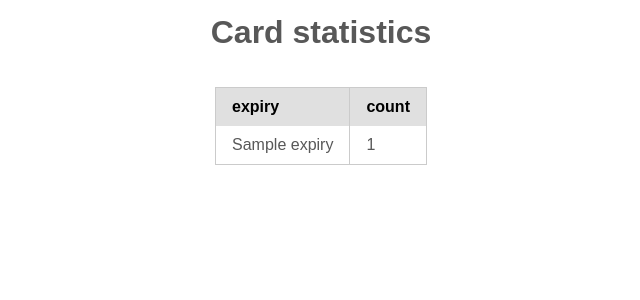
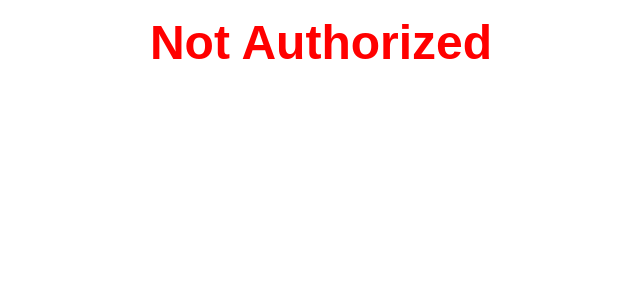
Before and after one commit to nhat2605/ISYS2120, a Python web app: template templates/list_card_stats.html in a window 1280 px wide. Shown: the part 120-420 px from the top of the page, without its empty margins (319-959 px from the left). Run offline with Jinja, Linux system fonts and the light colour scheme; the template is opened without the code that fills it: most values are stand-ins (such as "Sample title", 1, 10 or a date in 2020).

Commit message:
fix security

```diff
--- a/templates/list_card_stats.html
+++ b/templates/list_card_stats.html
@@ -1,7 +1,8 @@
 {% include 'top.html' %}
 
 <div id="content">
-    <h1 class="page-title">Card statistics</h1>
+    {% if session['isadmin'] == True %}
+        <h1 class="page-title">Card Statistics</h1>
         <br/>
         <table class="pure-table">
             <thead>
@@ -19,6 +20,9 @@
                 {% endfor %}
             </tbody>
         </table>
+    {% else %}
+        <h1 class="page-title" style="color: red; font-size: 3em;">Not Authorized</h1>
+    {% endif %}
 </div>
 </body>
 </html>
--- a/templates/list_user_stats.html
+++ b/templates/list_user_stats.html
@@ -1,8 +1,7 @@
     {% include 'top.html' %}
 
     <div id="content">
-    {% if session['isadmin'] == True %}
-        <h1 class="page-title">User Statistics</h1>
+        <h1 class="page-title">User statistics</h1>
         <br/>
         <table class="pure-table">
             <thead>
@@ -20,9 +19,6 @@
             {% endfor %}
             </tbody>
         </table>
-    {% else %}
-        <h1 class="page-title" style="color: red; font-size: 3em;">Not Authorized</h1>
-    {% endif %}
     </div>
     </body>
     </html>
```
Lines whose indentation alone changed are shown as unchanged.
